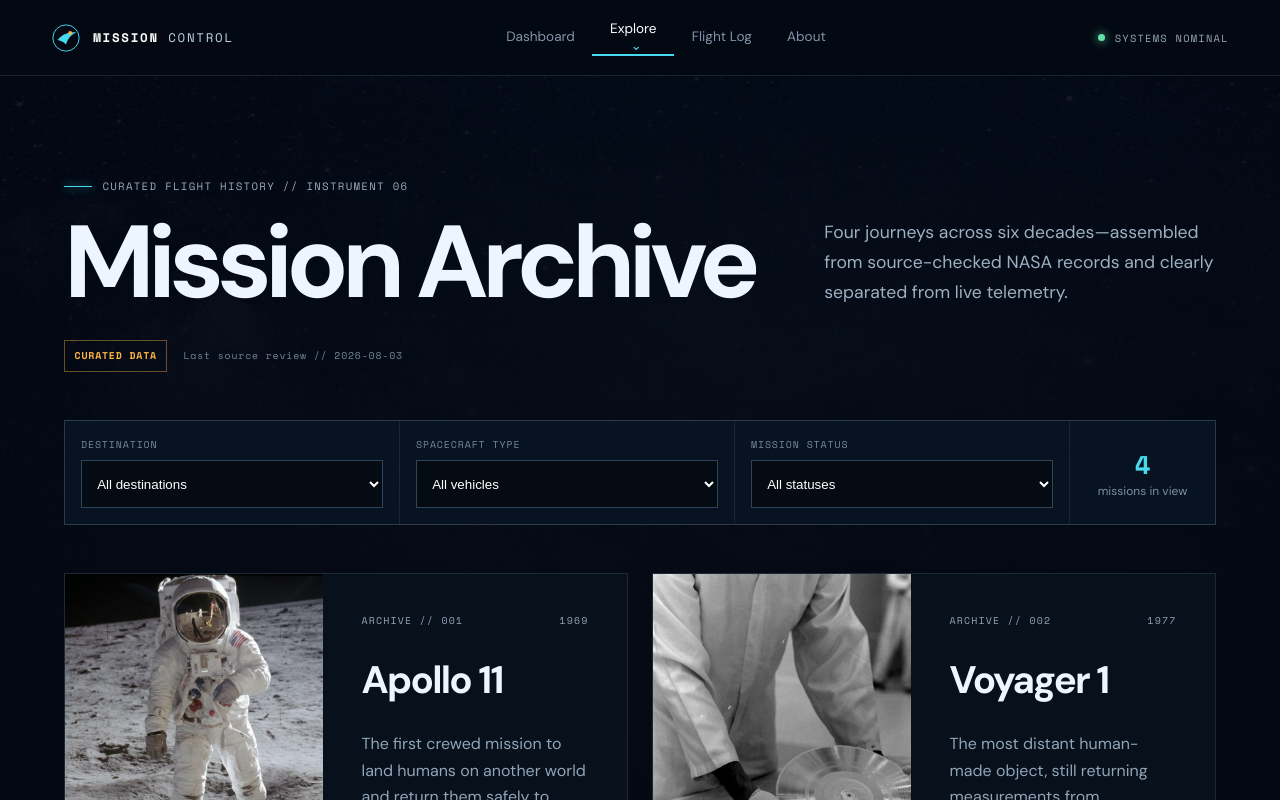
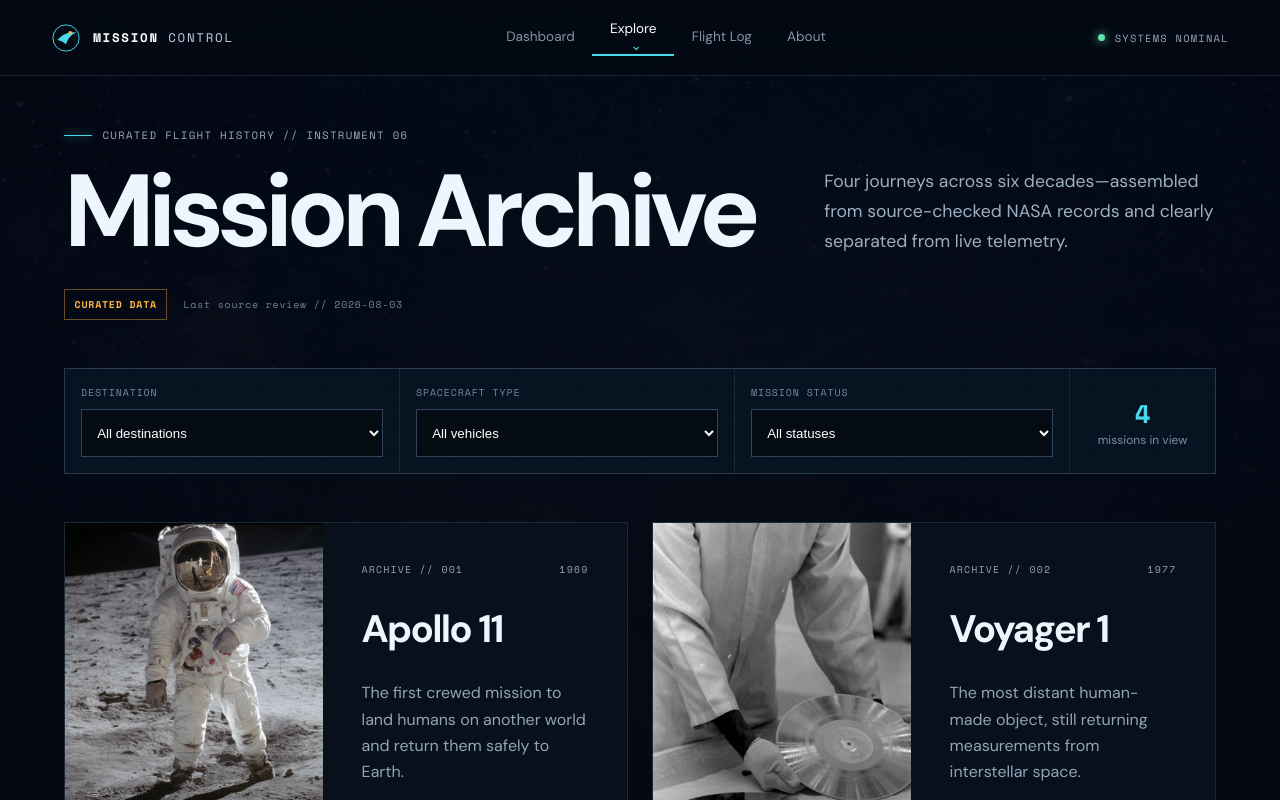
Before and after one commit to jamesdoom/nasa-mission-control, a React (Vite) app in the folder apps/client/: page /missions in a window 1280 px wide. Shown: the top 800 px of the page. Built offline with nearby package versions, Linux system fonts and the light colour scheme.

Commit message:
style: tighten mission instrument spacing

```diff
--- a/apps/client/src/pages/AsteroidsPage.tsx
+++ b/apps/client/src/pages/AsteroidsPage.tsx
@@ -57,11 +57,6 @@ export function AsteroidsPage() {
           <br />
           Watch
         </h1>
-        <p>
-          Track near-Earth object approaches using NASA/JPL data. Distances and
-          classifications describe observed orbits—they are not impact
-          predictions.
-        </p>
         <a
           className="module-image-credit"
           href="https://images.nasa.gov/details/2019-02-25_regolith_image_compilation"
--- a/apps/client/src/styles/global.css
+++ b/apps/client/src/styles/global.css
@@ -683,6 +683,14 @@ p {
 .page-section {
   min-height: calc(100vh - 76px);
 }
+.page-section,
+.media-intro,
+.weather-intro,
+.earth-intro,
+.missions-intro,
+.trivia-intro {
+  padding-top: clamp(2rem, 4vw, 4rem);
+}
 .page-intro {
   margin-bottom: 3rem;
 }
@@ -862,7 +870,7 @@ p {
   isolation: isolate;
   overflow: hidden;
   max-width: 1380px;
-  margin-top: clamp(2rem, 5vw, 5rem);
+  margin-top: 0;
   padding-top: clamp(3rem, 6vw, 6rem);
   border: 1px solid var(--line);
   background: #07101a;
```
